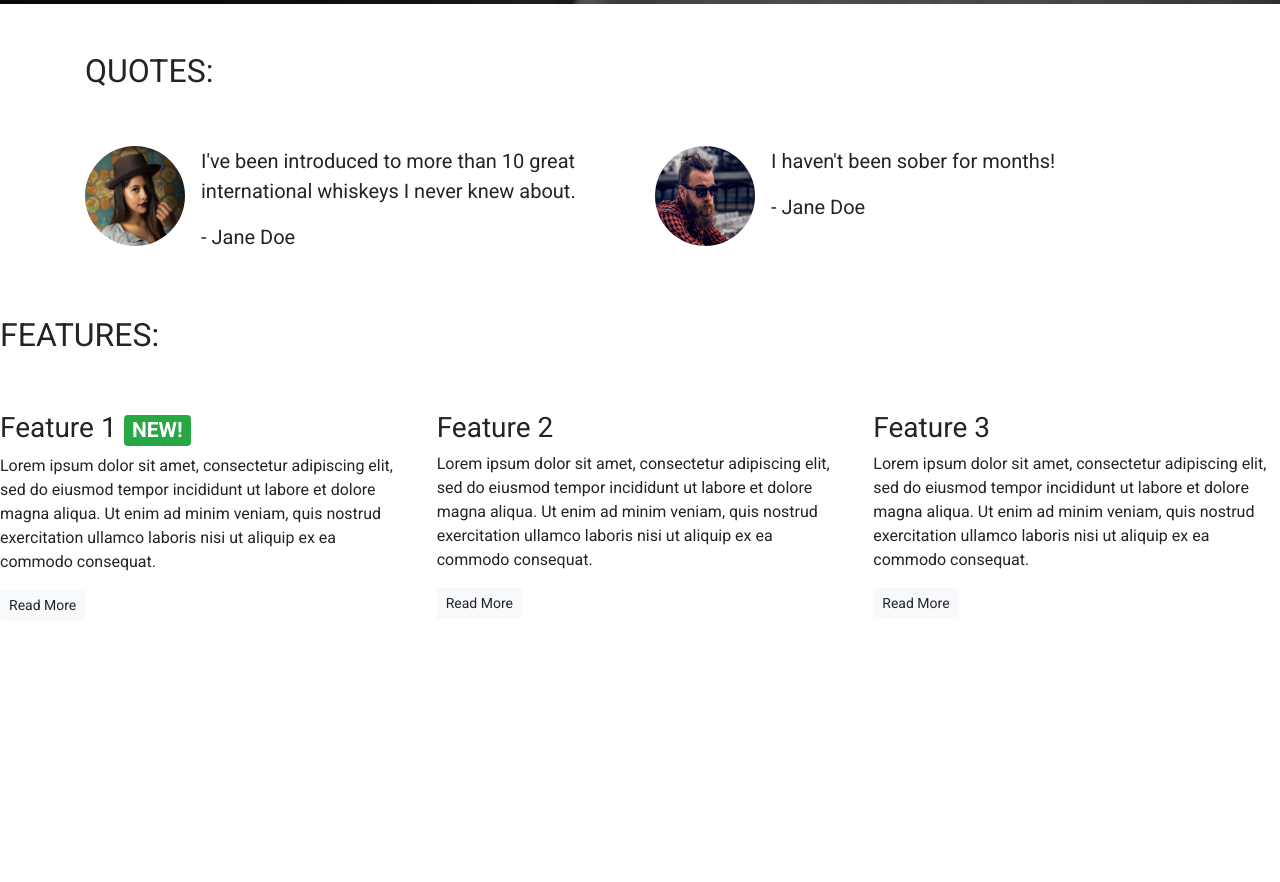
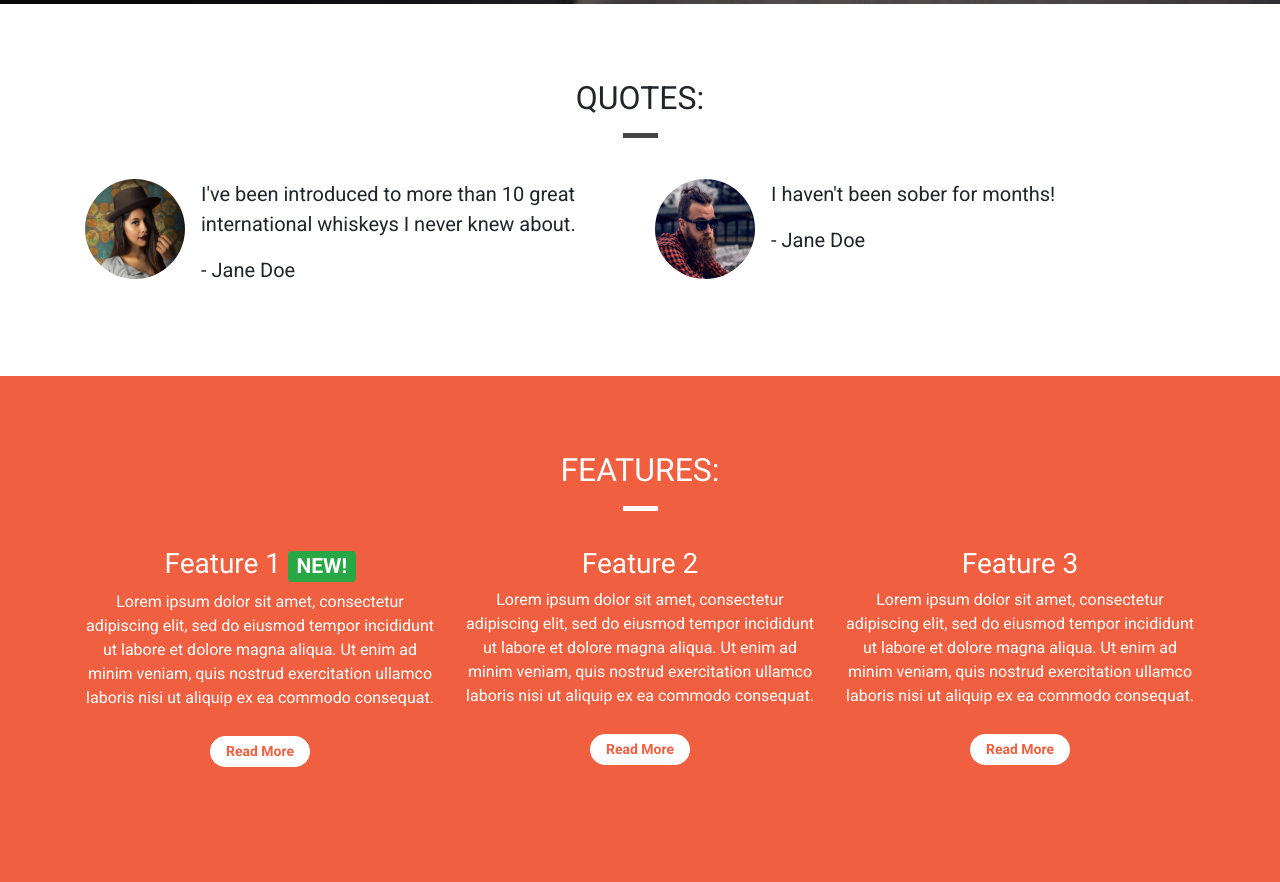
Before and after one commit to Aofficial0/Whiskey-drop-bootstrap, a plain HTML site: page index.html in a window 1280 px wide. Shown: the part 796-1678 px from the top of the page. Before the commit the page ends 1433 px from the top, so only its background shows below. Drawn offline with nearby package versions, Linux system fonts and the light colour scheme.

Commit message:
style added to quotes and features

```diff
--- a/css/style.css
+++ b/css/style.css
@@ -1,22 +1,18 @@
 body {
     font-family: 'Roboto', sans-serif;
+}
+
+/* Containers */
+
+.container-wrapper--red {
+    background-color: #f05f40;
+    color: white;
 }
 
 .alert-container .col-12 {
     padding-left: 0;
     padding-right: 0;
 }
-
-.site-wide-alert {
-    color: #544600;
-    background-color: #eec802;
-    border-color: #eec802;
-    padding: 5px 15px;
-    margin-bottom: 0;
-    border: 1px solid transparent;
-    border-radius: 0;
-}
-
 
 .callout-container {
     height: 100vh;
@@ -41,6 +37,11 @@ body {
     height: 100%;
     width: 100%;
     background-color: rgba(0, 0, 0, 0.5);
+}
+
+.content-container {
+    padding-top: 75px;
+    padding-bottom: 75px;
 }
 
 /* Navbar */
@@ -111,6 +112,10 @@ body {
     background-color: #f05f40;
 }
 
+.block-divider--white {
+    background-color: white;
+}
+
 .block-divider--short {
     width: 35px;
 }
@@ -137,3 +142,61 @@ body {
     border-color: #df4929;
     color: white;
 }
+
+/* Alert */
+
+.alert-container .col-12 {
+    padding-left: 0;
+    padding-right: 0;
+}
+
+.site-wide-alert {
+    color: #544600;
+    background-color: #eec802;
+    border-color: #eec802;
+    padding: 5px 15px;
+    margin-bottom: 0;
+    border: 1px solid transparent;
+    border-radius: 0;
+}
+
+/* Page Headers */
+
+.page-header {
+    margin-bottom: 0;
+    border-bottom: 0;
+    text-align: center;
+}
+
+.page-header h2 {
+    margin-top: 0;
+}
+
+/* Quotes */
+
+.quotes .page-header {
+    margin-bottom: 25px;
+}
+
+/* Features */
+
+.feature {
+    text-align: center;
+    margin-bottom: 40px;
+}
+
+.feature i {
+    margin-bottom: 20px;
+    font-size: 45px;
+    line-height: 45px;
+}
+
+.feature .btn {
+    background-color: white;
+    border-color: white;
+    border-radius: 15px;
+    min-width: 100px;
+    font-weight: bold;
+    margin-top: 10px;
+    color: #f05f40;
+}
--- a/index.html
+++ b/index.html
@@ -9,6 +9,7 @@
     <link rel="stylesheet" href="css/style.css">
 
 </head>
+<body>
     <div class="container-fluid navalert-container">
         <div class="container-fluid alert-container">
             <div class="row d-none d-sm-block">
@@ -71,11 +72,13 @@
     </div>
 
     <!-- Quotes -->
-<div class="container quotes-container">
+    <div class="container-wrapper">
+        <div class="container quotes-container content-container">
             <section class="quotes">
                 <div class="row">
-            <div class="col-12 my-5">
+                    <div class="col-12 page-header">
                         <h2 class="text-uppercase">Quotes:</h2>
+                        <hr class="block-divider block-divider--short">
                     </div>
                 </div>
                 <div class="row">
@@ -109,33 +112,36 @@
             </section>
             <!-- /.quotes -->
         </div>
+    </div>
 
     <!-- Features -->
-<div class="features-container">
+    <div class="container-wrapper container-wrapper--red">
+        <div class="container features-container content-container">
             <section class="features">
                 <div class="row">
-            <div class="col-12 my-5">
+                    <div class="col-12 page-header">
                         <h2 class="text-uppercase">Features:</h2>
+                        <hr class="block-divider block-divider--short block-divider--white">
                     </div>
                 </div>
                 <div class="row">
                     <div class="col-12 col-md-6 col-lg-4">
                         <div class="feature">
-                    <h3><i class="fas fa-gift d-none d-sm-inline"></i> Feature 1 <span class="badge badge-success">NEW!</span></h3>
+                            <h3><i class="fas fa-gift d-none d-sm-block"></i> Feature 1 <span class="badge badge-success">NEW!</span></h3>
                             <p>Lorem ipsum dolor sit amet, consectetur adipiscing elit, sed do eiusmod tempor incididunt ut labore et dolore magna aliqua. Ut enim ad minim veniam, quis nostrud exercitation ullamco laboris nisi ut aliquip ex ea commodo consequat.</p>
                             <p><a class="btn btn-sm btn-light" href="">Read More</a></p>
                         </div>
                     </div>
                     <div class="col-12 col-md-6 col-lg-4">
                         <div class="feature">
-                    <h3><i class="fas fa-credit-card d-none d-sm-inline"></i> Feature 2</h3>
+                            <h3><i class="fas fa-credit-card d-none d-sm-block"></i> Feature 2</h3>
                             <p>Lorem ipsum dolor sit amet, consectetur adipiscing elit, sed do eiusmod tempor incididunt ut labore et dolore magna aliqua. Ut enim ad minim veniam, quis nostrud exercitation ullamco laboris nisi ut aliquip ex ea commodo consequat.</p>
                             <p><a class="btn btn-sm btn-light" href="">Read More</a></p>
                         </div>
                     </div>
                     <div class="col-12 d-md-none d-lg-block col-lg-4">
                         <div class="feature">
-                    <h3><i class="fas fa-times-circle d-none d-sm-inline"></i> Feature 3</h3>
+                            <h3><i class="fas fa-times-circle d-none d-sm-block"></i> Feature 3</h3>
                             <p>Lorem ipsum dolor sit amet, consectetur adipiscing elit, sed do eiusmod tempor incididunt ut labore et dolore magna aliqua. Ut enim ad minim veniam, quis nostrud exercitation ullamco laboris nisi ut aliquip ex ea commodo consequat.</p>
                             <p><a class="btn btn-sm btn-light" href="">Read More</a></p>
                         </div>
@@ -143,6 +149,7 @@
                 </div>
             </section>
             <!-- /.features -->
+        </div>
     </div>
 
     <div class="modal" tabindex="-1" role="dialog" id="signUpModal">
```
Lines whose indentation alone changed are shown as unchanged.
